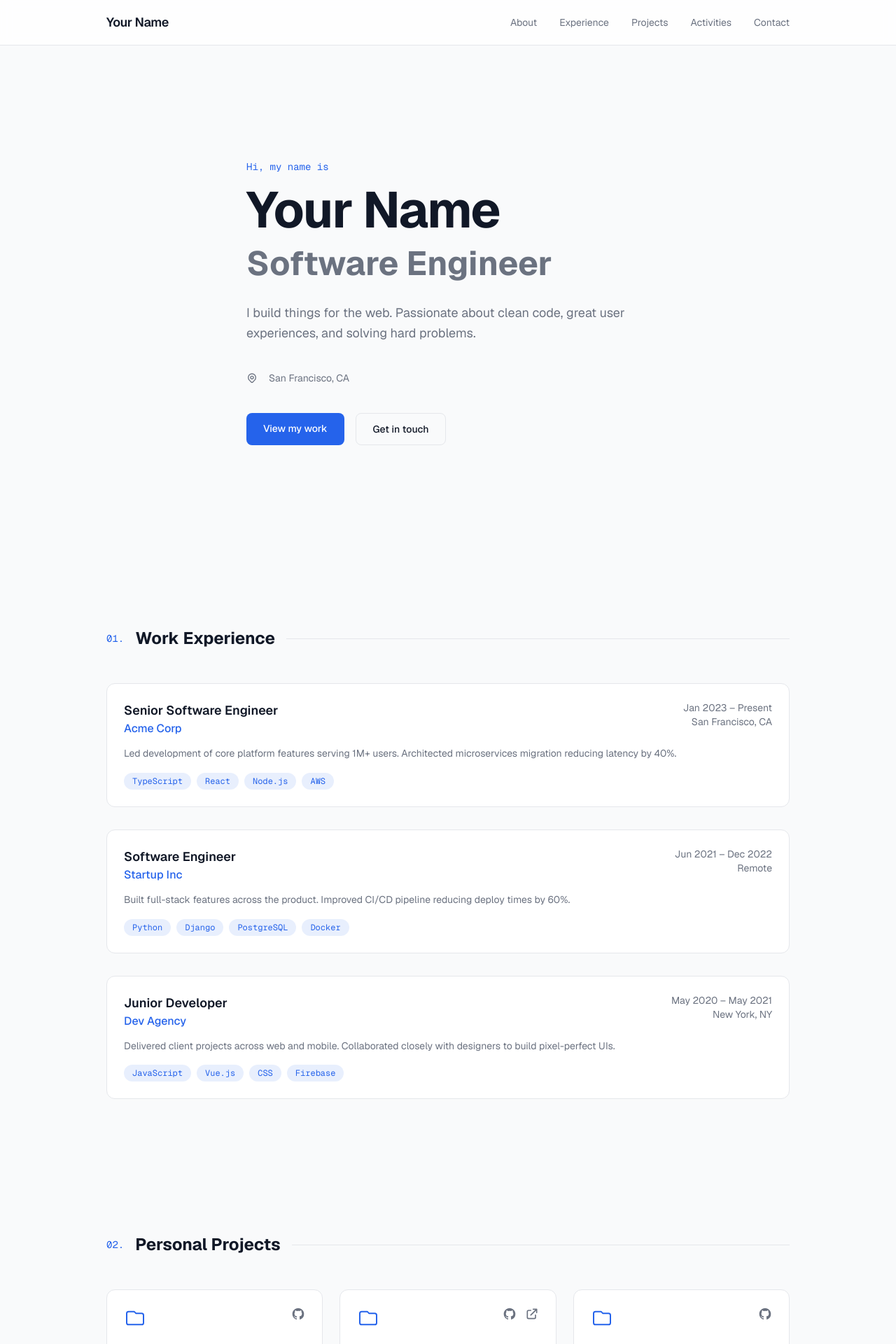
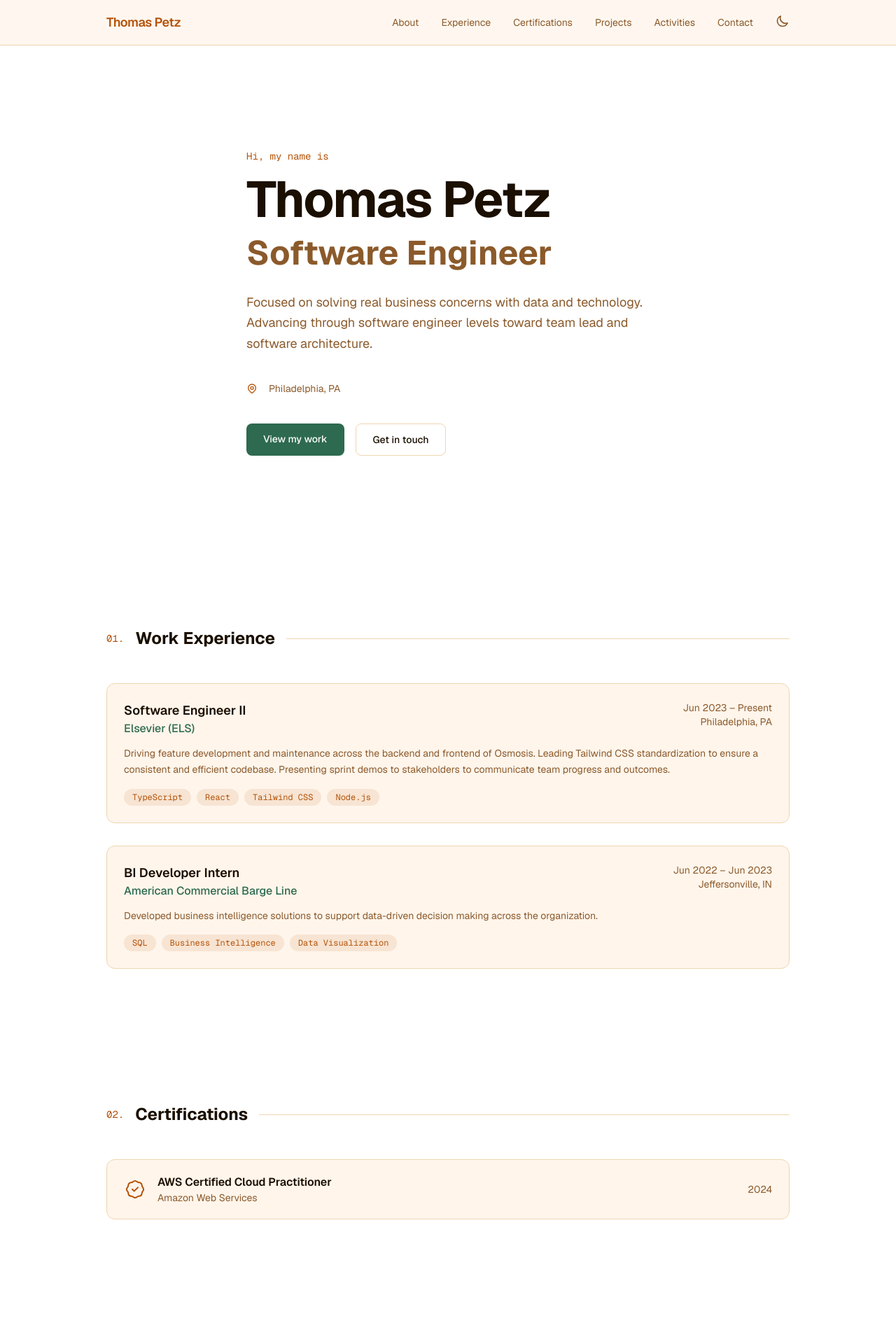
Before and after one commit to tjpetzIII/Portfolio, a Next.js app: page / in a window 1280 px wide. Shown: the top 1920 px of the page at 70% size. Built offline with nearby package versions, Linux system fonts and the light colour scheme.

Commit message:
Added theme switcher and certifications section

```diff
--- a/src/app/globals.css
+++ b/src/app/globals.css
@@ -1,13 +1,16 @@
 @import "tailwindcss";
 
+/* Light mode defaults */
 :root {
-  --background: #f9fafb;
-  --foreground: #111827;
-  --card: #ffffff;
-  --border: #e5e7eb;
-  --muted: #6b7280;
-  --accent: #2563eb;
-  --accent-hover: #1d4ed8;
+  --background: #ffffff;
+  --foreground: #1a0f00;
+  --card: #fff5eb;
+  --border: #f0d5b0;
+  --muted: #8b5a2b;
+  --accent: #2d6a4f;
+  --accent-hover: #1b4332;
+  --accent-secondary: #b45309;
+  --accent-secondary-hover: #92400e;
 }
 
 @theme inline {
@@ -17,20 +20,49 @@
   --color-border: var(--border);
   --color-muted: var(--muted);
   --color-accent: var(--accent);
+  --color-accent-secondary: var(--accent-secondary);
   --font-sans: var(--font-geist-sans);
   --font-mono: var(--font-geist-mono);
 }
 
+/* System dark mode preference (no explicit choice) */
 @media (prefers-color-scheme: dark) {
-  :root {
-    --background: #0f172a;
-    --foreground: #f1f5f9;
-    --card: #1e293b;
-    --border: #334155;
-    --muted: #94a3b8;
-    --accent: #3b82f6;
-    --accent-hover: #60a5fa;
+  :root:not([data-theme="light"]) {
+    --background: #0d1a0d;
+    --foreground: #e2edd8;
+    --card: #132113;
+    --border: #254025;
+    --muted: #7aaa6a;
+    --accent: #52b788;
+    --accent-hover: #74c99a;
+    --accent-secondary: #f59e0b;
+    --accent-secondary-hover: #fbbf24;
   }
+}
+
+/* Explicit theme overrides */
+[data-theme="dark"] {
+  --background: #0d1a0d;
+  --foreground: #e2edd8;
+  --card: #132113;
+  --border: #254025;
+  --muted: #7aaa6a;
+  --accent: #52b788;
+  --accent-hover: #74c99a;
+  --accent-secondary: #f59e0b;
+  --accent-secondary-hover: #fbbf24;
+}
+
+[data-theme="light"] {
+  --background: #ffffff;
+  --foreground: #1a0f00;
+  --card: #fff5eb;
+  --border: #f0d5b0;
+  --muted: #8b5a2b;
+  --accent: #2d6a4f;
+  --accent-hover: #1b4332;
+  --accent-secondary: #b45309;
+  --accent-secondary-hover: #92400e;
 }
 
 body {
--- a/src/app/layout.tsx
+++ b/src/app/layout.tsx
@@ -25,6 +25,11 @@ export default function RootLayout({
 }>) {
   return (
     <html lang="en" className="scroll-smooth">
+      <head>
+        <script dangerouslySetInnerHTML={{
+          __html: `(function(){var s=localStorage.getItem('theme');var d=window.matchMedia('(prefers-color-scheme: dark)').matches;document.documentElement.setAttribute('data-theme',s||(d?'dark':'light'));})();`
+        }} />
+      </head>
       <body
         className={`${geistSans.variable} ${geistMono.variable} antialiased bg-background text-foreground`}
       >
--- a/src/app/page.tsx
+++ b/src/app/page.tsx
@@ -1,5 +1,6 @@
 import Hero from "@/components/Hero";
 import Experience from "@/components/Experience";
+import Certifications from "@/components/Certifications";
 import Projects from "@/components/Projects";
 import Activities from "@/components/Activities";
 import Contact from "@/components/Contact";
@@ -9,6 +10,7 @@ export default function Home() {
     <main>
       <Hero />
       <Experience />
+      <Certifications />
       <Projects />
       <Activities />
       <Contact />
--- a/src/components/Activities.tsx
+++ b/src/components/Activities.tsx
@@ -4,14 +4,14 @@ export default function Activities() {
   return (
     <section id="activities" className="py-24">
       <div className="max-w-5xl mx-auto px-6">
-        <SectionHeading number="03" title="Other Activities" />
+        <SectionHeading number="04" title="Other Activities" />
         <div className="mt-12 grid sm:grid-cols-2 gap-6">
           {activities.map((activity) => (
             <div
               key={activity.title}
               className="bg-card border border-border rounded-xl p-6 hover:border-accent/50 transition-colors"
             >
-              <span className="inline-block px-2 py-0.5 bg-accent/10 text-accent text-xs rounded font-mono mb-3">
+              <span className="inline-block px-2 py-0.5 bg-accent-secondary/10 text-accent-secondary text-xs rounded font-mono mb-3">
                 {activity.category}
               </span>
               <h3 className="font-semibold text-base mb-2">{activity.title}</h3>
@@ -29,7 +29,7 @@ export default function Activities() {
 function SectionHeading({ number, title }: { number: string; title: string }) {
   return (
     <div className="flex items-center gap-4">
-      <span className="font-mono text-accent text-sm">{number}.</span>
+      <span className="font-mono text-accent-secondary text-sm">{number}.</span>
       <h2 className="text-2xl font-bold">{title}</h2>
       <div className="flex-1 h-px bg-border" />
     </div>
--- /dev/null
+++ b/src/components/Certifications.tsx
@@ -0,0 +1,45 @@
+import { certifications } from "@/lib/data";
+
+export default function Certifications() {
+  return (
+    <section id="certifications" className="py-24">
+      <div className="max-w-5xl mx-auto px-6">
+        <SectionHeading number="02" title="Certifications" />
+        <div className="mt-12 space-y-4">
+          {certifications.map((cert) => (
+            <div
+              key={cert.name}
+              className="bg-card border border-border rounded-xl px-6 py-5 flex flex-col sm:flex-row sm:items-center sm:justify-between gap-2 hover:border-accent/50 transition-colors"
+            >
+              <div className="flex items-center gap-4">
+                <svg className="w-8 h-8 text-accent-secondary shrink-0" fill="none" stroke="currentColor" viewBox="0 0 24 24">
+                  <path strokeLinecap="round" strokeLinejoin="round" strokeWidth={1.5} d="M9 12l2 2 4-4M7.835 4.697a3.42 3.42 0 001.946-.806 3.42 3.42 0 014.438 0 3.42 3.42 0 001.946.806 3.42 3.42 0 013.138 3.138 3.42 3.42 0 00.806 1.946 3.42 3.42 0 010 4.438 3.42 3.42 0 00-.806 1.946 3.42 3.42 0 01-3.138 3.138 3.42 3.42 0 00-1.946.806 3.42 3.42 0 01-4.438 0 3.42 3.42 0 00-1.946-.806 3.42 3.42 0 01-3.138-3.138 3.42 3.42 0 00-.806-1.946 3.42 3.42 0 010-4.438 3.42 3.42 0 00.806-1.946 3.42 3.42 0 013.138-3.138z" />
+                </svg>
+                <div>
+                  <h3 className="font-semibold text-base">{cert.name}</h3>
+                  <p className="text-muted text-sm">{cert.issuer}</p>
+                </div>
+              </div>
+              <div className="text-sm text-muted sm:text-right shrink-0">
+                <p>{cert.date}</p>
+                {cert.credentialId && (
+                  <p className="font-mono text-xs">{cert.credentialId}</p>
+                )}
+              </div>
+            </div>
+          ))}
+        </div>
+      </div>
+    </section>
+  );
+}
+
+function SectionHeading({ number, title }: { number: string; title: string }) {
+  return (
+    <div className="flex items-center gap-4">
+      <span className="font-mono text-accent-secondary text-sm">{number}.</span>
+      <h2 className="text-2xl font-bold">{title}</h2>
+      <div className="flex-1 h-px bg-border" />
+    </div>
+  );
+}
--- a/src/components/Experience.tsx
+++ b/src/components/Experience.tsx
@@ -28,7 +28,7 @@ export default function Experience() {
                 {exp.skills.map((skill) => (
                   <span
                     key={skill}
-                    className="px-3 py-1 bg-accent/10 text-accent text-xs rounded-full font-mono"
+                    className="px-3 py-1 bg-accent-secondary/10 text-accent-secondary text-xs rounded-full font-mono"
                   >
                     {skill}
                   </span>
@@ -45,7 +45,7 @@ export default function Experience() {
 function SectionHeading({ number, title }: { number: string; title: string }) {
   return (
     <div className="flex items-center gap-4">
-      <span className="font-mono text-accent text-sm">{number}.</span>
+      <span className="font-mono text-accent-secondary text-sm">{number}.</span>
       <h2 className="text-2xl font-bold">{title}</h2>
       <div className="flex-1 h-px bg-border" />
     </div>
--- a/src/components/Hero.tsx
+++ b/src/components/Hero.tsx
@@ -7,7 +7,7 @@ export default function Hero() {
       className="min-h-screen flex items-center pt-16"
     >
       <div className="max-w-5xl mx-auto px-6 py-24">
-        <p className="text-accent font-mono text-sm mb-4">Hi, my name is</p>
+        <p className="text-accent-secondary font-mono text-sm mb-4">Hi, my name is</p>
         <h1 className="text-5xl md:text-7xl font-bold tracking-tight mb-4">
           {profile.name}
         </h1>
@@ -18,7 +18,7 @@ export default function Hero() {
           {profile.bio}
         </p>
         <div className="flex items-center gap-4 text-sm text-muted mb-10">
-          <svg className="w-4 h-4" fill="none" stroke="currentColor" viewBox="0 0 24 24">
+          <svg className="w-4 h-4 text-accent-secondary" fill="none" stroke="currentColor" viewBox="0 0 24 24">
             <path strokeLinecap="round" strokeLinejoin="round" strokeWidth={2} d="M17.657 16.657L13.414 20.9a1.998 1.998 0 01-2.827 0l-4.244-4.243a8 8 0 1111.314 0z" />
             <path strokeLinecap="round" strokeLinejoin="round" strokeWidth={2} d="M15 11a3 3 0 11-6 0 3 3 0 016 0z" />
           </svg>
@@ -33,7 +33,7 @@ export default function Hero() {
           </a>
           <a
             href={`mailto:${profile.email}`}
-            className="px-6 py-3 border border-border rounded-lg text-sm font-medium hover:border-accent hover:text-accent transition-colors"
+            className="px-6 py-3 border border-border rounded-lg text-sm font-medium hover:border-accent-secondary hover:text-accent-secondary transition-colors"
           >
             Get in touch
           </a>
--- a/src/components/Navbar.tsx
+++ b/src/components/Navbar.tsx
@@ -1,11 +1,14 @@
 "use client";
 
+import { profile } from "@/lib/data";
 import Link from "next/link";
 import { useState } from "react";
+import ThemeSwitcher from "./ThemeSwitcher";
 
 const navLinks = [
   { href: "#about", label: "About" },
   { href: "#experience", label: "Experience" },
+  { href: "#certifications", label: "Certifications" },
   { href: "#projects", label: "Projects" },
   { href: "#activities", label: "Activities" },
   { href: "#contact", label: "Contact" },
@@ -17,40 +20,67 @@ export default function Navbar() {
   return (
     <nav className="fixed top-0 left-0 right-0 z-50 bg-card/80 backdrop-blur-sm border-b border-border">
       <div className="max-w-5xl mx-auto px-6 h-16 flex items-center justify-between">
-        <Link href="#about" className="font-semibold text-lg tracking-tight">
-          Your Name
+        <Link
+          href="#about"
+          className="font-semibold text-lg tracking-tight text-accent-secondary"
+        >
+          {profile.name}
         </Link>
 
         {/* Desktop links */}
-        <ul className="hidden md:flex gap-8 text-sm text-muted">
+        <ul className="hidden md:flex gap-8 text-sm text-muted items-center">
           {navLinks.map((link) => (
             <li key={link.href}>
               <Link
                 href={link.href}
-                className="hover:text-foreground transition-colors"
+                className="hover:text-accent-secondary transition-colors"
               >
                 {link.label}
               </Link>
             </li>
           ))}
+          <li><ThemeSwitcher /></li>
         </ul>
 
-        {/* Mobile menu button */}
-        <button
-          className="md:hidden text-muted hover:text-foreground"
-          onClick={() => setMenuOpen((o) => !o)}
-          aria-label="Toggle menu"
-        >
+        {/* Mobile controls */}
+        <div className="md:hidden flex items-center gap-3">
+          <ThemeSwitcher />
+          <button
+            className="text-muted hover:text-foreground"
+            onClick={() => setMenuOpen((o) => !o)}
+            aria-label="Toggle menu"
+          >
           {menuOpen ? (
-            <svg className="w-6 h-6" fill="none" stroke="currentColor" viewBox="0 0 24 24">
-              <path strokeLinecap="round" strokeLinejoin="round" strokeWidth={2} d="M6 18L18 6M6 6l12 12" />
+            <svg
+              className="w-6 h-6"
+              fill="none"
+              stroke="currentColor"
+              viewBox="0 0 24 24"
+            >
+              <path
+                strokeLinecap="round"
+                strokeLinejoin="round"
+                strokeWidth={2}
+                d="M6 18L18 6M6 6l12 12"
+              />
             </svg>
           ) : (
-            <svg className="w-6 h-6" fill="none" stroke="currentColor" viewBox="0 0 24 24">
-              <path strokeLinecap="round" strokeLinejoin="round" strokeWidth={2} d="M4 6h16M4 12h16M4 18h16" />
+            <svg
+              className="w-6 h-6"
+              fill="none"
+              stroke="currentColor"
+              viewBox="0 0 24 24"
+            >
+              <path
+                strokeLinecap="round"
+                strokeLinejoin="round"
+                strokeWidth={2}
+                d="M4 6h16M4 12h16M4 18h16"
+              />
             </svg>
           )}
-        </button>
+          </button>
+        </div>
       </div>
 
       {/* Mobile menu */}
@@ -61,7 +91,7 @@ export default function Navbar() {
               <li key={link.href}>
                 <Link
                   href={link.href}
-                  className="hover:text-foreground transition-colors"
+                  className="hover:text-accent-secondary transition-colors"
                   onClick={() => setMenuOpen(false)}
                 >
                   {link.label}
--- a/src/components/Projects.tsx
+++ b/src/components/Projects.tsx
@@ -4,7 +4,7 @@ export default function Projects() {
   return (
     <section id="projects" className="py-24">
       <div className="max-w-5xl mx-auto px-6">
-        <SectionHeading number="02" title="Personal Projects" />
+        <SectionHeading number="03" title="Personal Projects" />
         <div className="mt-12 grid sm:grid-cols-2 lg:grid-cols-3 gap-6">
           {projects.map((project) => (
             <div
@@ -12,7 +12,7 @@ export default function Projects() {
               className="bg-card border border-border rounded-xl p-6 flex flex-col hover:border-accent/50 hover:-translate-y-1 transition-all"
             >
               <div className="flex items-start justify-between mb-4">
-                <svg className="w-8 h-8 text-accent" fill="none" stroke="currentColor" viewBox="0 0 24 24">
+                <svg className="w-8 h-8 text-accent-secondary" fill="none" stroke="currentColor" viewBox="0 0 24 24">
                   <path strokeLinecap="round" strokeLinejoin="round" strokeWidth={1.5} d="M3 7v10a2 2 0 002 2h14a2 2 0 002-2V9a2 2 0 00-2-2h-6l-2-2H5a2 2 0 00-2 2z" />
                 </svg>
                 <div className="flex gap-3">
@@ -66,7 +66,7 @@ export default function Projects() {
 function SectionHeading({ number, title }: { number: string; title: string }) {
   return (
     <div className="flex items-center gap-4">
-      <span className="font-mono text-accent text-sm">{number}.</span>
+      <span className="font-mono text-accent-secondary text-sm">{number}.</span>
       <h2 className="text-2xl font-bold">{title}</h2>
       <div className="flex-1 h-px bg-border" />
     </div>
--- /dev/null
+++ b/src/components/ThemeSwitcher.tsx
@@ -0,0 +1,42 @@
+"use client";
+
+import { useEffect, useState } from "react";
+
+export default function ThemeSwitcher() {
+  const [theme, setTheme] = useState<"light" | "dark" | null>(null);
+
+  useEffect(() => {
+    const stored = localStorage.getItem("theme") as "light" | "dark" | null;
+    const systemDark = window.matchMedia("(prefers-color-scheme: dark)").matches;
+    const resolved = stored ?? (systemDark ? "dark" : "light");
+    setTheme(resolved);
+    document.documentElement.setAttribute("data-theme", resolved);
+  }, []);
+
+  const toggle = () => {
+    const next = theme === "dark" ? "light" : "dark";
+    setTheme(next);
+    document.documentElement.setAttribute("data-theme", next);
+    localStorage.setItem("theme", next);
+  };
+
+  if (theme === null) return <div className="w-5 h-5" />;
+
+  return (
+    <button
+      onClick={toggle}
+      className="text-muted hover:text-accent-secondary transition-colors"
+      aria-label="Toggle theme"
+    >
+      {theme === "dark" ? (
+        <svg className="w-5 h-5" fill="none" stroke="currentColor" viewBox="0 0 24 24">
+          <path strokeLinecap="round" strokeLinejoin="round" strokeWidth={2} d="M12 3v1m0 16v1m9-9h-1M4 12H3m15.364-6.364l-.707.707M6.343 17.657l-.707.707m12.728 0l-.707-.707M6.343 6.343l-.707-.707M12 8a4 4 0 100 8 4 4 0 000-8z" />
+        </svg>
+      ) : (
+        <svg className="w-5 h-5" fill="none" stroke="currentColor" viewBox="0 0 24 24">
+          <path strokeLinecap="round" strokeLinejoin="round" strokeWidth={2} d="M20.354 15.354A9 9 0 018.646 3.646 9.003 9.003 0 0012 21a9.003 9.003 0 008.354-5.646z" />
+        </svg>
+      )}
+    </button>
+  );
+}
--- a/src/lib/data.ts
+++ b/src/lib/data.ts
@@ -1,11 +1,11 @@
 export const profile = {
-  name: "Your Name",
+  name: "Thomas Petz",
   title: "Software Engineer",
-  bio: "I build things for the web. Passionate about clean code, great user experiences, and solving hard problems.",
-  location: "San Francisco, CA",
-  email: "you@example.com",
-  github: "https://github.com/yourusername",
-  linkedin: "https://linkedin.com/in/yourusername",
+  bio: "Focused on solving real business concerns with data and technology. Advancing through software engineer levels toward team lead and software architecture.",
+  location: "Philadelphia, PA",
+  email: "tompetz2000@gmail.com",
+  github: "https://github.com/tjpetzIII",
+  linkedin: "https://www.linkedin.com/in/tpetz1/",
 };
 
 export type Experience = {
@@ -19,31 +19,38 @@ export type Experience = {
 
 export const experiences: Experience[] = [
   {
-    company: "Acme Corp",
-    role: "Senior Software Engineer",
-    period: "Jan 2023 – Present",
-    location: "San Francisco, CA",
+    company: "Elsevier (ELS)",
+    role: "Software Engineer II",
+    period: "Jun 2023 – Present",
+    location: "Philadelphia, PA",
     description:
-      "Led development of core platform features serving 1M+ users. Architected microservices migration reducing latency by 40%.",
-    skills: ["TypeScript", "React", "Node.js", "AWS"],
+      "Driving feature development and maintenance across the backend and frontend of Osmosis. Leading Tailwind CSS standardization to ensure a consistent and efficient codebase. Presenting sprint demos to stakeholders to communicate team progress and outcomes.",
+    skills: ["TypeScript", "React", "Tailwind CSS", "Node.js"],
   },
   {
-    company: "Startup Inc",
-    role: "Software Engineer",
-    period: "Jun 2021 – Dec 2022",
-    location: "Remote",
+    company: "American Commercial Barge Line",
+    role: "BI Developer Intern",
+    period: "Jun 2022 – Jun 2023",
+    location: "Jeffersonville, IN",
     description:
-      "Built full-stack features across the product. Improved CI/CD pipeline reducing deploy times by 60%.",
-    skills: ["Python", "Django", "PostgreSQL", "Docker"],
+      "Developed business intelligence solutions to support data-driven decision making across the organization.",
+    skills: ["SQL", "Business Intelligence", "Data Visualization"],
   },
+];
+
+export type Certification = {
+  name: string;
+  issuer: string;
+  date: string;
+  credentialId?: string;
+};
+
+export const certifications: Certification[] = [
   {
-    company: "Dev Agency",
-    role: "Junior Developer",
-    period: "May 2020 – May 2021",
-    location: "New York, NY",
-    description:
-      "Delivered client projects across web and mobile. Collaborated closely with designers to build pixel-perfect UIs.",
-    skills: ["JavaScript", "Vue.js", "CSS", "Firebase"],
+    name: "AWS Certified Cloud Practitioner",
+    issuer: "Amazon Web Services",
+    date: "2024",
+    credentialId: undefined,
   },
 ];
 
```
Also changed, not shown: src/components/Contact.tsx (+5 -5 lines).
